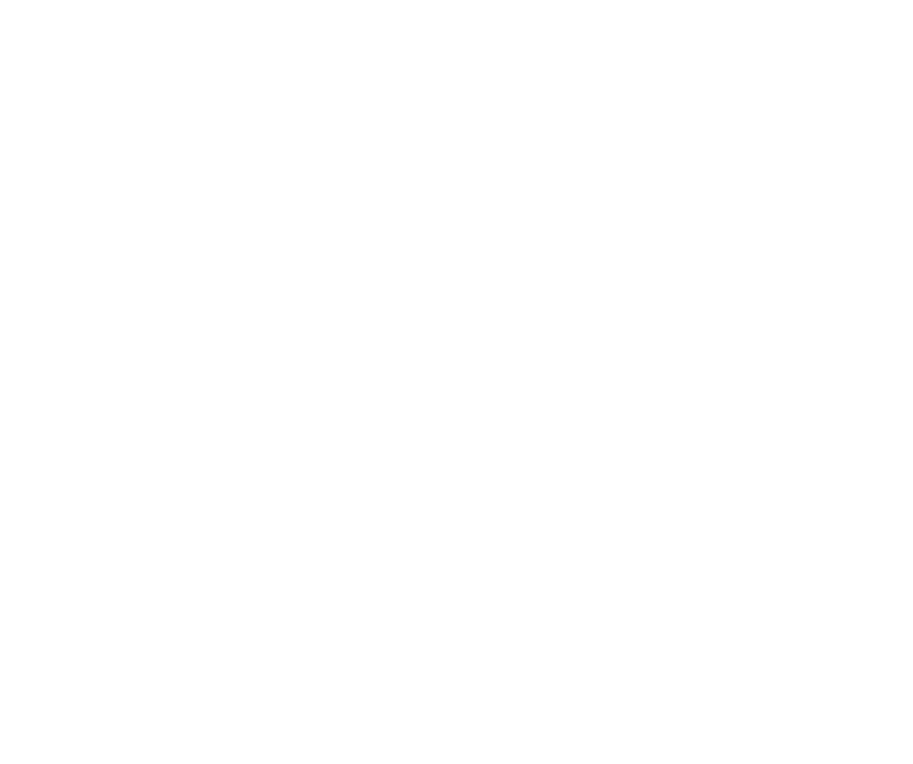
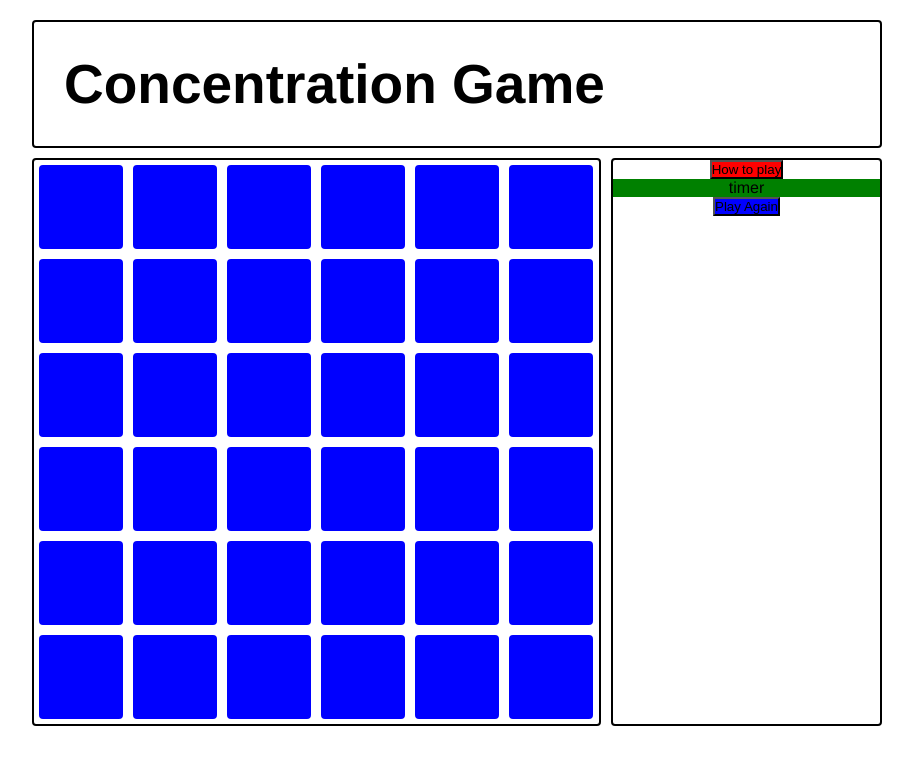
Before and after one commit to CPTien/Concentration-Game, a plain HTML site: page index.html in a window 1280 px wide. Shown: the whole page, without its empty margins (18-931 px from the left). Drawn offline with Linux system fonts and the light colour scheme.

Commit message:
add CSS/ HTML

```diff
--- a/css/main.css
+++ b/css/main.css
@@ -0,0 +1,85 @@
+* {
+  margin: 0px;
+  padding: 0px;
+
+}
+
+.container {
+  display: grid;
+  grid-template-columns: repeat(7, 1fr);
+  gap: none;
+  grid-auto-rows: minmax(150px, auto);
+  /* height: 900px; */
+  width: 900px;
+  font-family: Helvetica;
+  text-align: center;
+}
+
+h1 {
+  grid-column:  1/8;
+  grid-row: 1;
+  text-align: left;
+  margin: 20px 0px 10px 50px;
+  border: 2px solid;
+  border-radius: 4px;
+  padding: 30px
+}
+
+.con {
+  margin: auto;
+  font-size: 55px;
+}
+
+.sideBar {
+  grid-column:  5 / 8;
+  grid-row: 2 / 5;
+  border: 2px solid;
+  border-radius: 4px;
+  margin: 0px 0px 0px 10px;
+}
+
+#instruction {
+  background-color: red;
+  margin: auto;
+}
+
+.timer {
+  background-color: green;
+  margin: auto;
+}
+
+#replayBtn {
+  background-color: blue;
+  margin: auto;
+}
+
+
+
+#gameboard {
+  grid-column:  1 / 5;
+  grid-row: 2 / 5;
+  display: flex;
+  flex-wrap: wrap;
+  width: 565px;
+  margin-left: 50px;
+  cursor: pointer;
+  align-items: center;
+  border: 2px solid;
+  border-radius: 4px;
+}
+
+
+.cell {
+  display: flex;
+  align-items: center;
+  justify-content: center;
+  height: 80px;
+  width: 80px;
+  color: black;
+  font-size: 50px;
+  border: 2px solid;
+  margin: 5px;
+  border-radius: 4px;
+  border-color: blue;
+  background-color: blue;
+}
--- a/index.html
+++ b/index.html
@@ -4,9 +4,58 @@
     <meta charset="UTF-8">
     <meta http-equiv="X-UA-Compatible" content="IE=edge">
     <meta name="viewport" content="width=device-width, initial-scale=1.0">
-    <title>Document</title>
+    <title>Concentration Game</title>
+    <link rel="stylesheet" href="css/main.css">
+    <script defer src="js/main.js"></script>
 </head>
 <body>
-
+    <div class="container">
+        <h1>
+            <div class = con>Concentration Game</div>
+        </h1>
+        <div class = "sideBar">
+          <button id="instruction">How to play</button>
+          <div class = "timer">timer</div>
+          <button id="replayBtn">Play Again</button>
+        </div>
+        <div id="gameboard">
+            <div class="cell" id="0"></div>
+            <div class="cell" id="1"></div>
+            <div class="cell" id="2"></div>
+            <div class="cell" id="3"></div>
+            <div class="cell" id="4"></div>
+            <div class="cell" id="5"></div>
+            <div class="cell" id="6"></div>
+            <div class="cell" id="7"></div>
+            <div class="cell" id="8"></div>
+            <div class="cell" id="9"></div>
+            <div class="cell" id="10"></div>
+            <div class="cell" id="11"></div>
+            <div class="cell" id="12"></div>
+            <div class="cell" id="13"></div>
+            <div class="cell" id="14"></div>
+            <div class="cell" id="15"></div>
+            <div class="cell" id="16"></div>
+            <div class="cell" id="17"></div>
+            <div class="cell" id="18"></div>
+            <div class="cell" id="19"></div>
+            <div class="cell" id="20"></div>
+            <div class="cell" id="21"></div>
+            <div class="cell" id="22"></div>
+            <div class="cell" id="23"></div>
+            <div class="cell" id="24"></div>
+            <div class="cell" id="25"></div>
+            <div class="cell" id="26"></div>
+            <div class="cell" id="27"></div>
+            <div class="cell" id="28"></div>
+            <div class="cell" id="29"></div>
+            <div class="cell" id="30"></div>
+            <div class="cell" id="31"></div>
+            <div class="cell" id="32"></div>
+            <div class="cell" id="33"></div>
+            <div class="cell" id="34"></div>
+            <div class="cell" id="35"></div>
+        </div>
+    </div>
 </body>
 </html>
--- a/js/main.js
+++ b/js/main.js
@@ -0,0 +1,4 @@
+// focus on JS first before moving on to CSS/HTML
+
+const replayBtn = document.getElementById("replayBtn")
+console.log(replayBtn)
```
Also changed, not shown: 1 other file.
